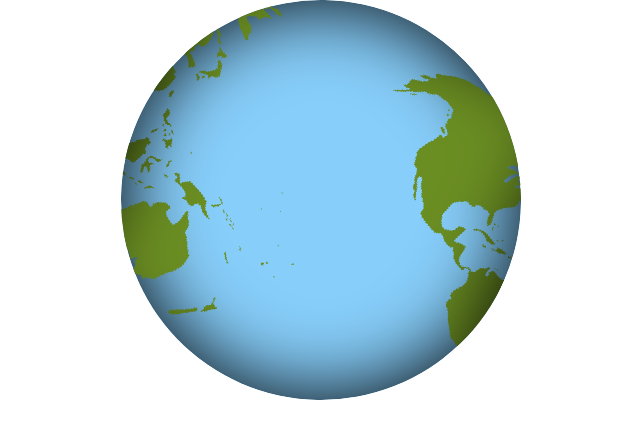
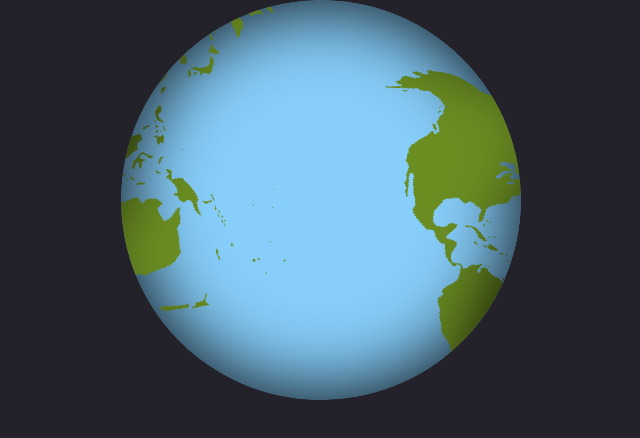
Before and after one commit to Zsongli/kirandulas-blog-2022, a SvelteKit app: page /globe in a window 1280 px wide. Shown: the top 438 px of the page, without its empty margins (319-959 px from the left). Built offline with nearby package versions, Linux system fonts and the light colour scheme.

Commit message:
add daisyui & update main page

```diff
--- a/src/routes/+page.svelte
+++ b/src/routes/+page.svelte
@@ -1,4 +1,9 @@
-<div class="absolute top-1/2 left-1/2 -translate-x-1/2 -translate-y-1/2 text-center">
-    <h1 class="font-bold">Welcome to SvelteKit</h1>
-    <p>Visit <a rel="external" target="blank" href="https://kit.svelte.dev" class="text-blue-700 underline">kit.svelte.dev</a> to read the documentation</p>
+<div class="hero absolute top-1/2 left-1/2 -translate-y-1/2 -translate-x-1/2 bg-base-200">
+    <div class="hero-content text-center">
+        <div class="max-w-md">
+            <h1 class="text-5xl font-bold">Üdvözlet!</h1>
+            <p class="py-6">Az oldal éppen készülőben van. Látogass vissza kicsit később, vagy figyeld a kód változtatásait Github-on!</p>
+            <a rel="external" href="https://github.com/Zsongli/kirandulas-blog-2022" class="btn btn-primary">Github</a>
+        </div>
+    </div>
 </div>
--- a/src/routes/globe/+page.svelte
+++ b/src/routes/globe/+page.svelte
@@ -16,7 +16,7 @@
             --rotation: 0%;
         }
         100% {
-            --rotation: 186%;
+            --rotation: -186%;
         }
     }
 
@@ -34,7 +34,7 @@
 	}
 
 	.map {
-        animation: spin 2s linear infinite;
+        animation: spin 2s cubic-bezier(0.6, -0.28, 0.735, 0.045) infinite;
         background-color: olivedrab;
 		mask-image: url("/worldmap.svg");
 		mask-size: cover;
--- a/tailwind.config.cjs
+++ b/tailwind.config.cjs
@@ -5,7 +5,25 @@ const config = {
 		extend: {}
 	},
 
-	plugins: []
+	plugins: [require("daisyui")],
+
+	daisyui: {
+		themes: [
+			{
+				default: {
+					"primary": "#3935b7",
+					"secondary": "#bca923",
+					"accent": "#148669",
+					"neutral": "#1d1d24",
+					"base-100": "#23222a",
+					"info": "#0d8bbf",
+					"success": "#008b00",
+					"warning": "#8d7000",
+					"error": "#c43e3c"
+				}
+			}
+		]
+	}
 };
 
 module.exports = config;
```
Also changed, not shown: package.json (+6 -5 lines), 1 other file (tests, documents, lock files or other folders).
